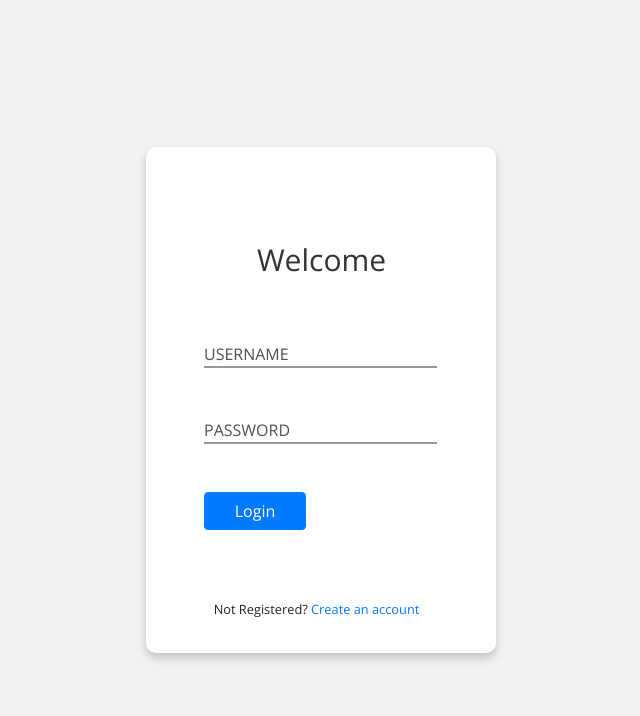
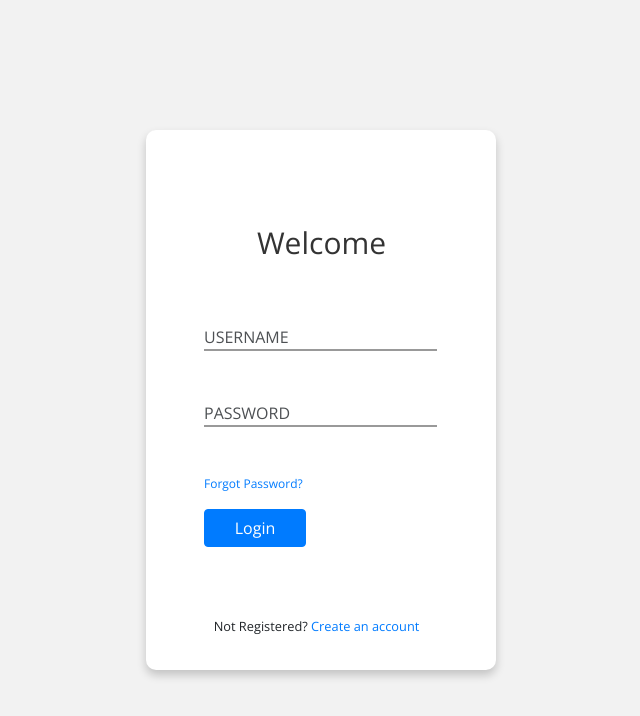
Before and after one commit to frextrite/LoginSignupReactApp, a React (Create React App) app in the folder app/: page /login in a window 1280 px wide. Shown: the top 716 px of the page, without its empty margins (319-959 px from the left). Built offline with nearby package versions, Linux system fonts and the light colour scheme.

Commit message:
Update Login UI

```diff
--- a/app/src/componenets/LoginComponent.css
+++ b/app/src/componenets/LoginComponent.css
@@ -91,8 +91,14 @@
   margin-bottom: 20px;
 }
 
-.small {
+.nr {
   margin-top: 50px;
   margin-left: -10px;
   text-align: center;
 }
+
+.forgot-pass {
+  margin-top: 0px;
+  margin-left: 10px;
+  font-size: 12px;
+}
--- a/app/src/componenets/LoginComponent.jsx
+++ b/app/src/componenets/LoginComponent.jsx
@@ -50,6 +50,9 @@ class LoginComponent extends Component {
                 <label className="label-field" htmlFor="password">Password</label>
                 <br />
               </div>
+              <p className="forgot-pass">
+                <Link to="/forgot">Forgot Password?</Link>
+              </p>
               <button
                 className="login-btn btn btn-primary"
                 id="submit"
@@ -57,7 +60,7 @@ class LoginComponent extends Component {
               >
                 Login
               </button>
-              <p className="small">
+              <p className="small nr">
                 Not Registered? <Link to="/register">Create an account</Link>
               </p>
             </fieldset>
```
